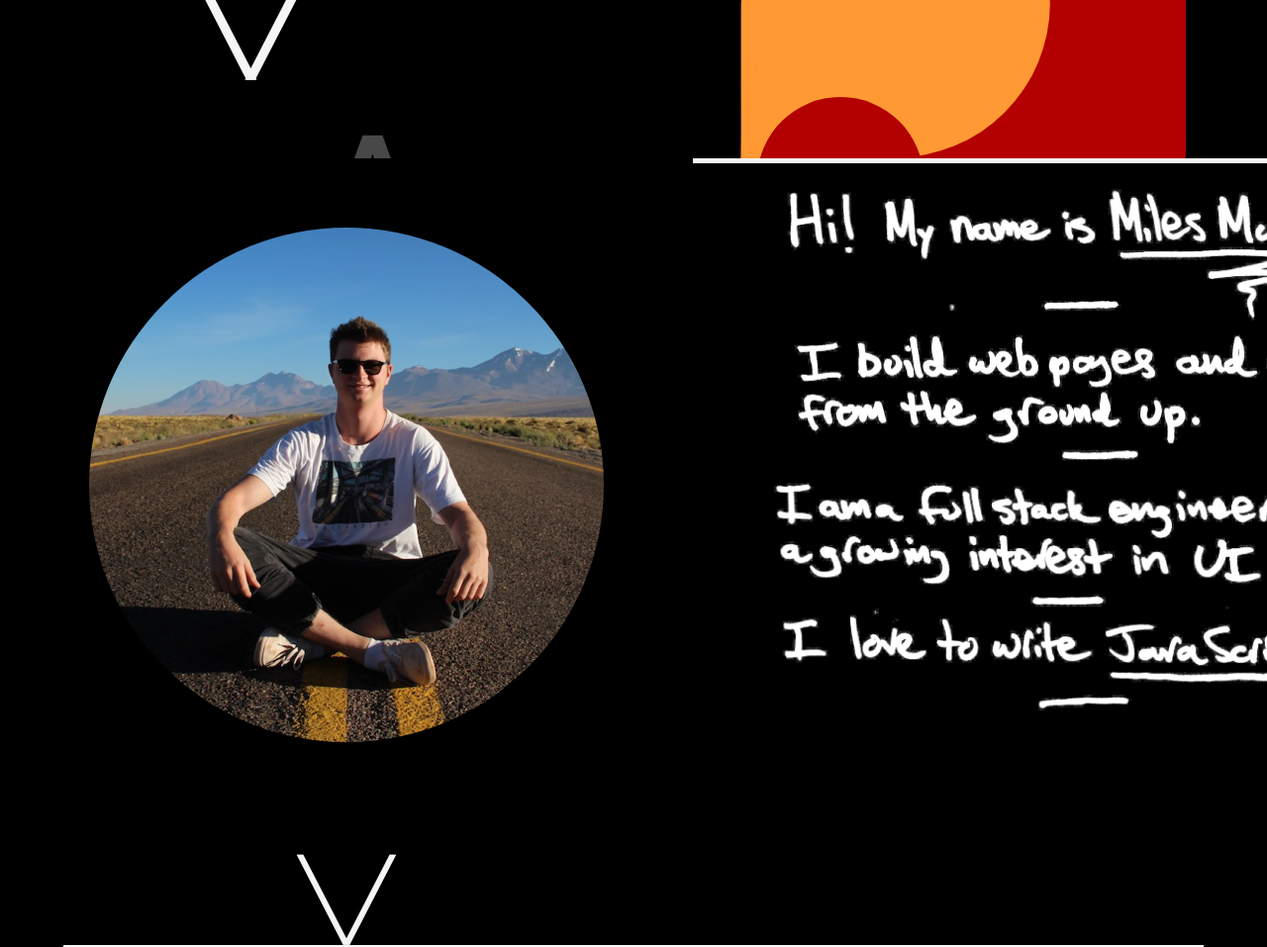
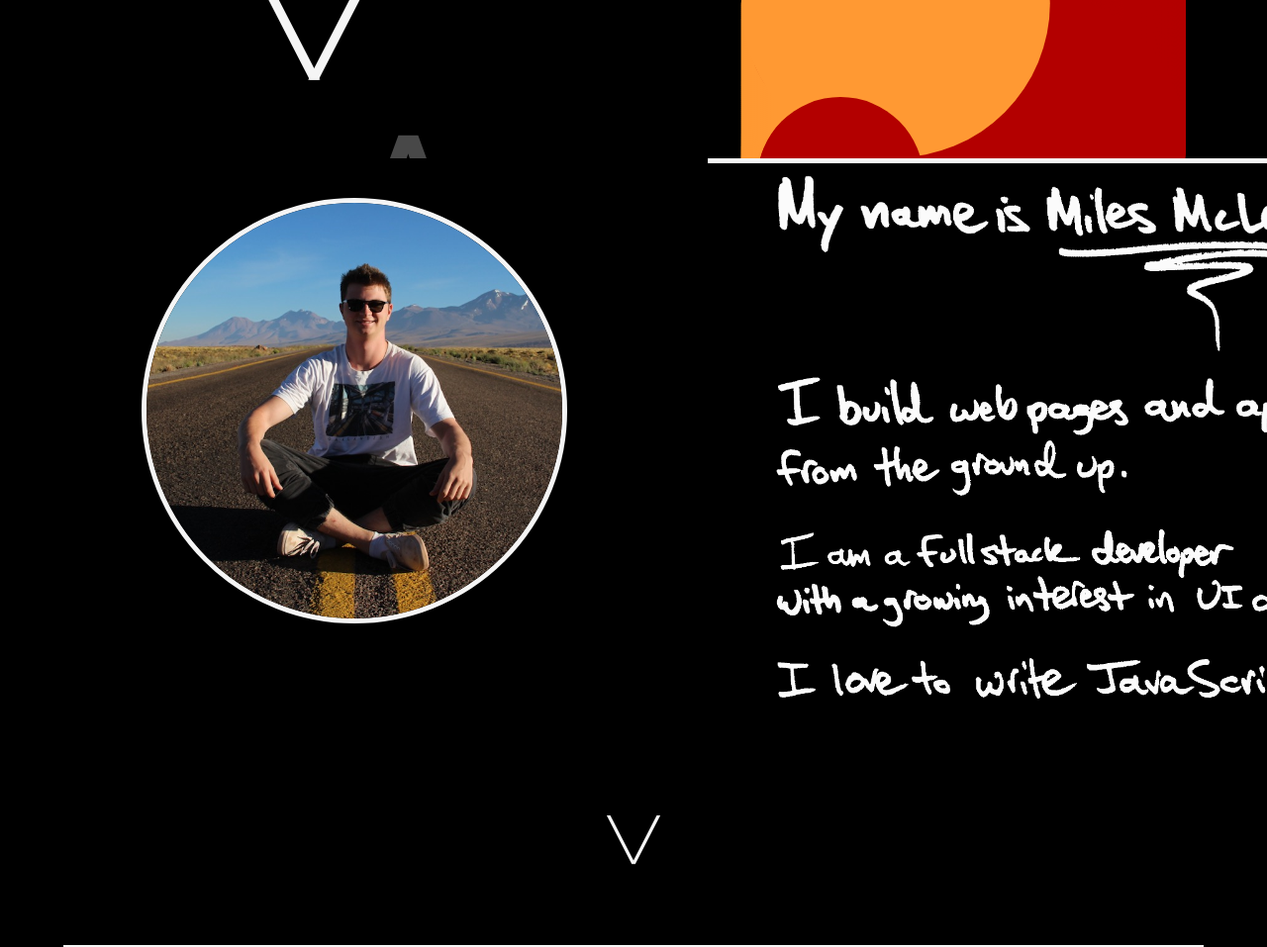
Before and after one commit to milesmcleod/portfolio, a website built with webpack: page index.html in a window 1280 px wide. Shown: the part 640-1597 px from the top of the page at 99% size. Built offline with nearby package versions, Linux system fonts and the light colour scheme; a web font is replaced by a local one.

Commit message:
Add new sharpie

```diff
--- a/assets/styles.css
+++ b/assets/styles.css
@@ -80,7 +80,7 @@ body {
   top: -60%;
   color: whitesmoke;
   font-size: 78px;
-  margin-left: 8%;
+  margin-left: 7%;
   font-family: 'Poppins', sans-serif;
   font-weight: 900;
 }
@@ -88,7 +88,7 @@ body {
 .word-1-holder {
   position: absolute;
   top: -200px;
-  left: 70px;
+  left: 10%;
   width: 1000px;
   transition: opacity 0.7s ease;
 }
@@ -96,7 +96,7 @@ body {
 .word-2-holder {
   position: absolute;
   top: 300px;
-  left: 70px;
+  left: 10%;
   width: 1000px;
   transition: opacity 0.7s ease;
 }
@@ -130,11 +130,13 @@ body {
 }
 
 .splash h4 {
+  display: block;
+  width: 100px;
   position: relative;
   top: -40%;
   color: whitesmoke;
   font-size: 78px;
-  margin-left: 16%;
+  margin-left: 21%;
   font-family: 'Poppins', sans-serif;
   font-weight: 900;
 }
@@ -186,7 +188,7 @@ body {
 .headshot-wrapper {
   height: 100%;
   width: 520px;
-  margin: auto 90px;
+  margin: auto 10%;
   display: flex;
   flex-direction: column;
   /* justify-content: space-around; */
@@ -194,21 +196,28 @@ body {
 }
 
 .headshot-container {
-  /* border: 1px solid white; */
-  height: 520px;
-  width: 520px;
+  border: 5px solid whitesmoke;
+  height: 420px;
+  width: 420px;
   border-radius: 50%;
-  margin: 70px auto;
+  margin: 40px auto;
   display: flex;
   align-items: flex-end;
   justify-content: center;
   overflow: hidden;
 }
 
-.headshot-wrapper h4 {
-  font-size: 78px;
+.scroll-button-2 {
+  font-size: 42px;
   color: whitesmoke;
   margin-top: 50px;
+  position: relative;
+  bottom: 85px;
+  z-index: 20;
+}
+
+.scroll-button-2:hover {
+  cursor: pointer;
 }
 
 .bio-article-container {
@@ -237,7 +246,8 @@ body {
 }
 
 .bio-section img {
-  width: 650px;
+  width: 550px;
+  margin-bottom: 30px;
 }
 
 .bio-section p {
@@ -249,12 +259,14 @@ body {
 }
 
 .education {
-  border: 2px solid whitesmoke;
+  /* border: 5px solid whitesmoke; */
   border-radius: 5px;
   padding: 10px;
+  /* background-color: whitesmoke; */
 }
 
 .education  p {
+  color: whitesmoke;
   font-family: 'Poppins', sans-serif;
   font-weight: 600;
   font-size: 18px;
--- a/bundle.js
+++ b/bundle.js
@@ -111,11 +111,11 @@ window.addEventListener("DOMContentLoaded", function () {
 
   $('.scroll-button').click(function () {
     $('html,body').animate({
-      scrollTop: $('.bio').offset().top }, 'slow');
+      scrollTop: $('.bio').offset().top - 60 }, 'slow');
   });
   $('#bio-link').click(function () {
     $('html,body').animate({
-      scrollTop: $('.bio').offset().top }, 'slow');
+      scrollTop: $('.bio').offset().top - 60 }, 'slow');
   });
   $('.scroll-button-2').click(function () {
     $('html,body').animate({
@@ -148,7 +148,7 @@ window.addEventListener("DOMContentLoaded", function () {
 
   var round3 = ["Story".split(""), "and Character.".split("")];
 
-  var round4 = ["Miles".split(""), "McLeod.".split("")];
+  var round4 = ["Miles".split(""), "McLeod".split("")];
 
   var rounds = [round1, round2, round3, round4];
 
--- a/index.html
+++ b/index.html
@@ -71,17 +71,21 @@
         <div class="headshot-wrapper">
           <div class="headshot-container">
             <img src="/assets/miles_portfolio.jpg" alt="miles mcleod"
-            style='height:600px;'
+            style='height:500px;'
             class="headshot">
           </div>
-          <h4 class="scroll-button-2">╲╱</h4>
+          <!-- <div class="education">
+            <p>Wesleyan University, 2013-2017</p>
+            <p>Degrees in Music and English</p>
+            <p>Certificate in Social, Cultural, and Critical Theory</p>
+          </div> -->
         </div>
         <div class="bio-article-container">
           <article class="bio-section">
-            <img src="/assets/bio/myname.png" alt="">
-            <img src="/assets/bio/ibuild.png" alt="">
-            <img src="/assets/bio/iam.png" alt="">
-            <img src="/assets/bio/ilove.png" alt="">
+            <img src="/assets/bio2/name.png" style="width:600px; margin-bottom: 20px;" alt="">
+            <img src="/assets/bio2/build.png" alt="">
+            <img src="/assets/bio2/develop.png" style="width:600px;" alt="">
+            <img src="/assets/bio2/js.png" alt="">
             <!-- </br>
             <p style="font-size:40px;">I love to build web pages and apps from the ground up.</p>
             </br>
@@ -97,6 +101,7 @@
           </article>
         </div>
       </section>
+      <h4 class="scroll-button-2">╲╱</h4>
       <div class="divider">
       </div>
     </section>
@@ -220,7 +225,7 @@
           </li>
         </ul>
         <ul class="features">
-          <li><p>An interactive audio player.</p></li>
+          <li><p>An original interactive audio player.</p></li>
           <!-- <li><p>It is built with Javascript, the Three.JS library, and the Web Audio API.</p></li>
           <li><p>Boomblock runs on a tempo-detection algorithm that scans mp3-derived PCM data for peaks, generates a BPM, and then renders the 3D world to the beat.</p></li>
           <li><p>All original music.</p></li> -->
--- a/scripts/root.js
+++ b/scripts/root.js
@@ -10,12 +10,12 @@ window.addEventListener("DOMContentLoaded", function() {
 
   $('.scroll-button').click(function() {
     $('html,body').animate({
-      scrollTop: $('.bio').offset().top},
+      scrollTop: $('.bio').offset().top - 60},
       'slow');
   });
   $('#bio-link').click(function() {
     $('html,body').animate({
-      scrollTop: $('.bio').offset().top},
+      scrollTop: $('.bio').offset().top - 60},
       'slow');
   });
   $('.scroll-button-2').click(function() {
@@ -66,7 +66,7 @@ window.addEventListener("DOMContentLoaded", function() {
 
   const round4 = [
     "Miles".split(""),
-    "McLeod.".split("")
+    "McLeod".split("")
   ];
 
   const rounds = [
```
Also changed, not shown: assets/bio2/build.png (added), assets/bio2/develop.png (added), assets/bio2/education.png (added), assets/bio2/js.png (added), assets/bio2/name.png (added), assets/bio2/outdoors.png (added), 1 other file.
